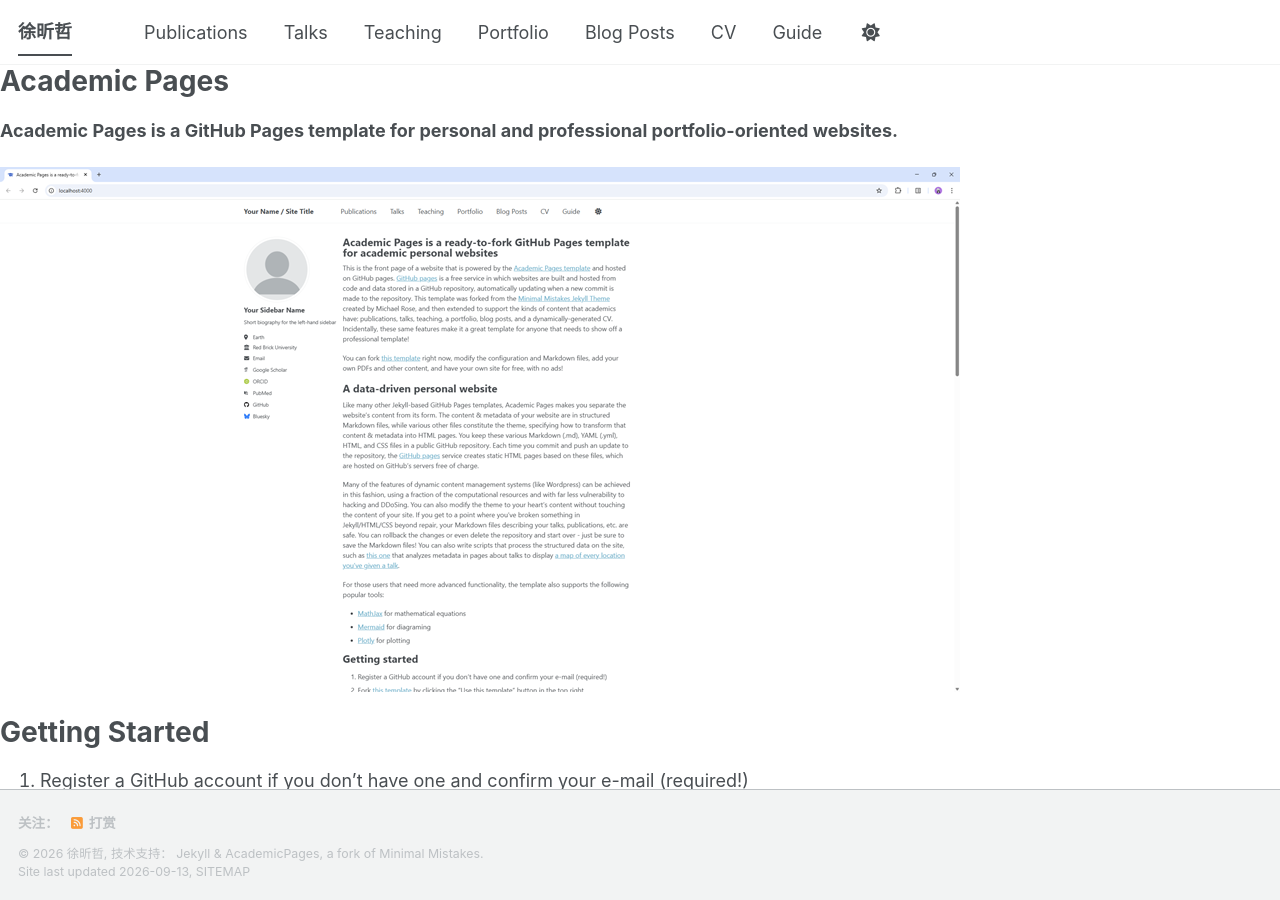
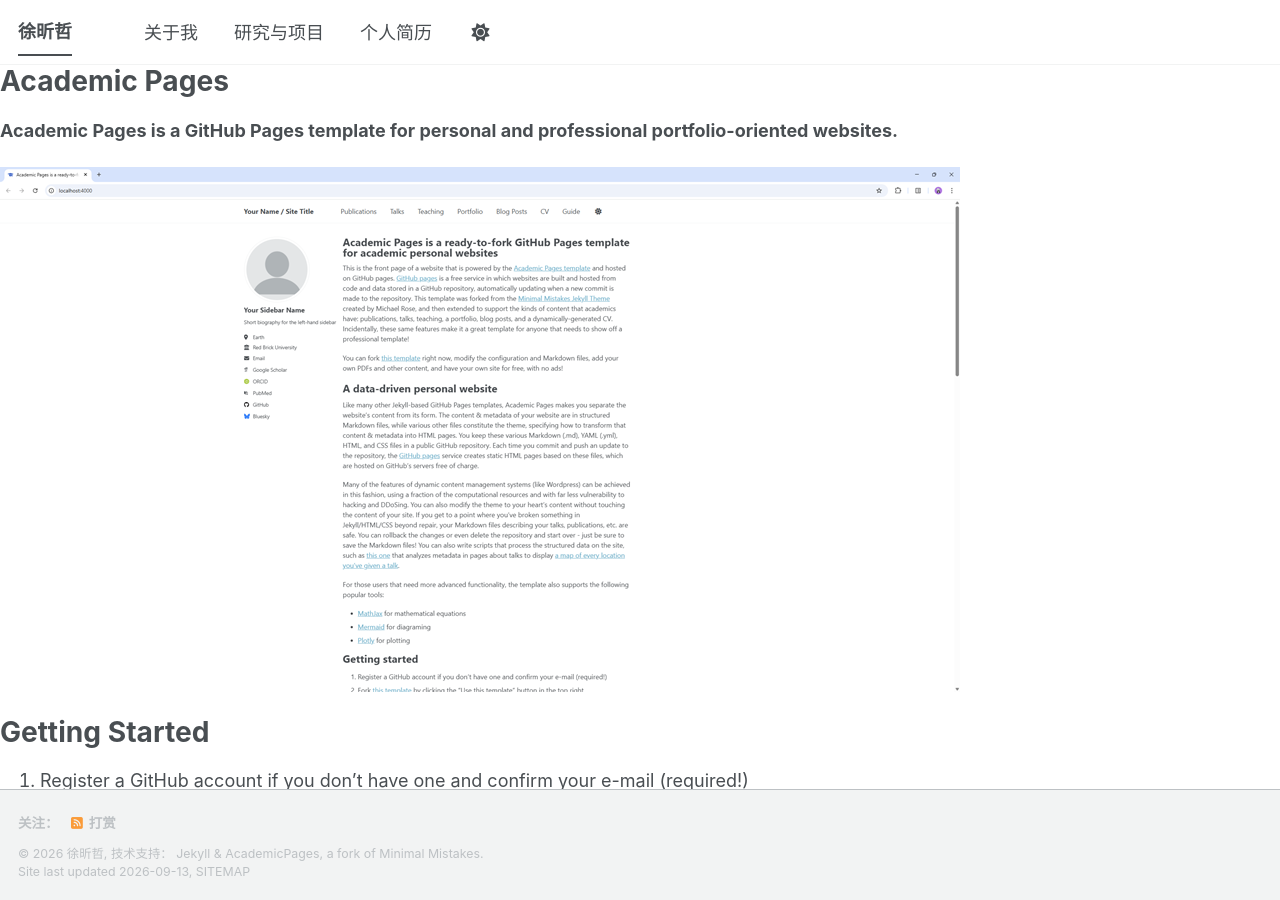
Before and after one commit to Lemcous/Lemcous.github.io, a Jekyll site: the page built from README.md, in a window 1280 px wide and 900 px high. Built offline with Jekyll 4.4.1, drawn with Linux system fonts in a browser that asks for light colours; our own code applies the rules of GitHub Pages for plain Markdown files; a style sheet for code colours, icons or effects is not loaded; some of the changed lines change nothing that is shown.

Commit message:
更新中文导航栏

```diff
--- a/_data/navigation.yml
+++ b/_data/navigation.yml
@@ -1,33 +1,10 @@
-# The following is the order of the links in the header of the website.
-#
-# Changing the order here will adjust the order and you can also add additional
-# links. Removing a link prevents it from showing in the header, but does not
-# prevent it from being included in the site.
-#
-# NOTE that only one of the CV options should be selected, the first is for the
-#      Markdown formatted page while the second is generated using JSON.
+# 网站顶部导航栏
+main:
+  - title: "关于我"
+    url: /
 
-main:
-  - title: "Publications"
-    url: /publications/
-
-  - title: "Talks"
-    url: /talks/
-
-  - title: "Teaching"
-    url: /teaching/
-
-  - title: "Portfolio"
+  - title: "研究与项目"
     url: /portfolio/
 
-  - title: "Blog Posts"
-    url: /year-archive/
-
-  - title: "CV"
+  - title: "个人简历"
     url: /cv/
-
-  # - title: "CV"
-  #   url: /cv-json/
-
-  - title: "Guide"
-    url: /markdown/
```
